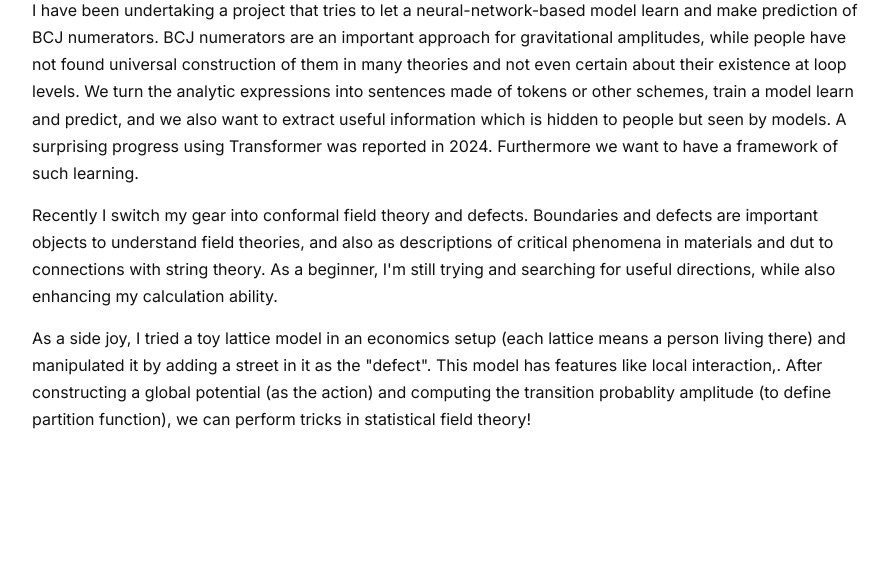
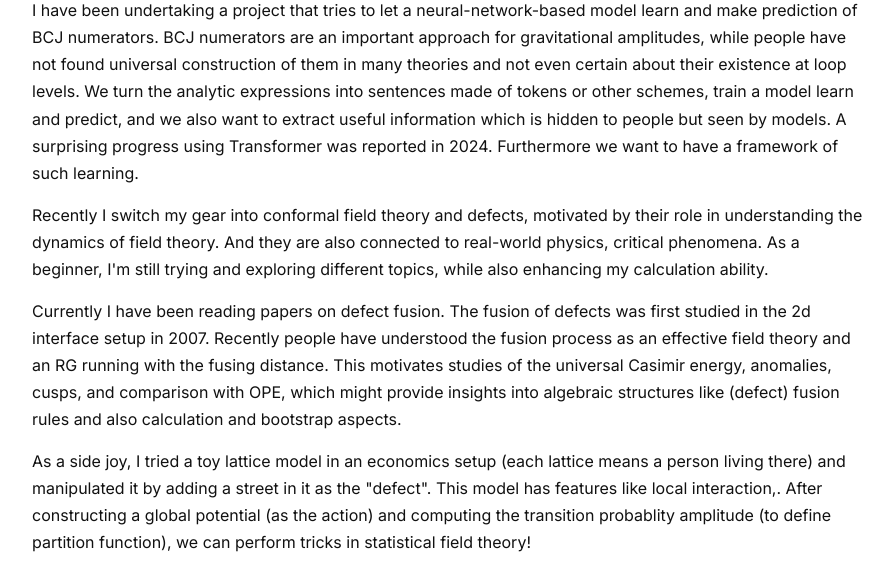
Before and after one commit to B0b-Peng/B0b-Peng.github.io, a plain HTML site: page research.html in a window 1280 px wide. Shown: the part 199-786 px from the top of the page, without its empty margins (192-1087 px from the left). Drawn offline with Linux system fonts and the light colour scheme.

Commit message:
Update research.html

```diff
--- a/research.html
+++ b/research.html
@@ -28,7 +28,8 @@
   <main class="container">
     <h1 class="title">Research</h1>
     <p> I have been undertaking a project that tries to let a neural-network-based model learn and make prediction of BCJ numerators. BCJ numerators are an important approach for gravitational amplitudes, while people have not found universal construction of them in many theories and not even certain about their existence at loop levels. We turn the analytic expressions into sentences made of tokens or other schemes, train a model learn and predict, and we also want to extract useful information which is hidden to people but seen by models. A surprising progress using Transformer was reported in 2024. Furthermore we want to have a framework of such learning.</p>
-    <p> Recently I switch my gear into conformal field theory and defects. Boundaries and defects are important objects to understand field theories, and also as descriptions of critical phenomena in materials and dut to connections with string theory. As a beginner, I'm still trying and searching for useful directions, while also enhancing my calculation ability. </p>
+    <p> Recently I switch my gear into conformal field theory and defects, motivated by their role in understanding the dynamics of field theory. And they are also connected to real-world physics, critical phenomena. As a beginner, I'm still trying and exploring different topics, while also enhancing my calculation ability.</p>
+    <p> Currently I have been reading papers on defect fusion. The fusion of defects was first studied in the 2d interface setup in 2007. Recently people have understood the fusion process as an effective field theory and an RG running with the fusing distance. This motivates studies of the universal Casimir energy, anomalies, cusps, and comparison with OPE, which might provide insights into algebraic structures like (defect) fusion rules and also calculation and bootstrap aspects.</p>
     <p> As a side joy, I tried a toy lattice model in an economics setup (each lattice means a person living there) and manipulated it by adding a street in it as the "defect". This model has features like local interaction,. After constructing a global potential (as the action) and computing the transition probablity amplitude (to define partition function), we can perform tricks in statistical field theory! </p>
   </main>
 
```
